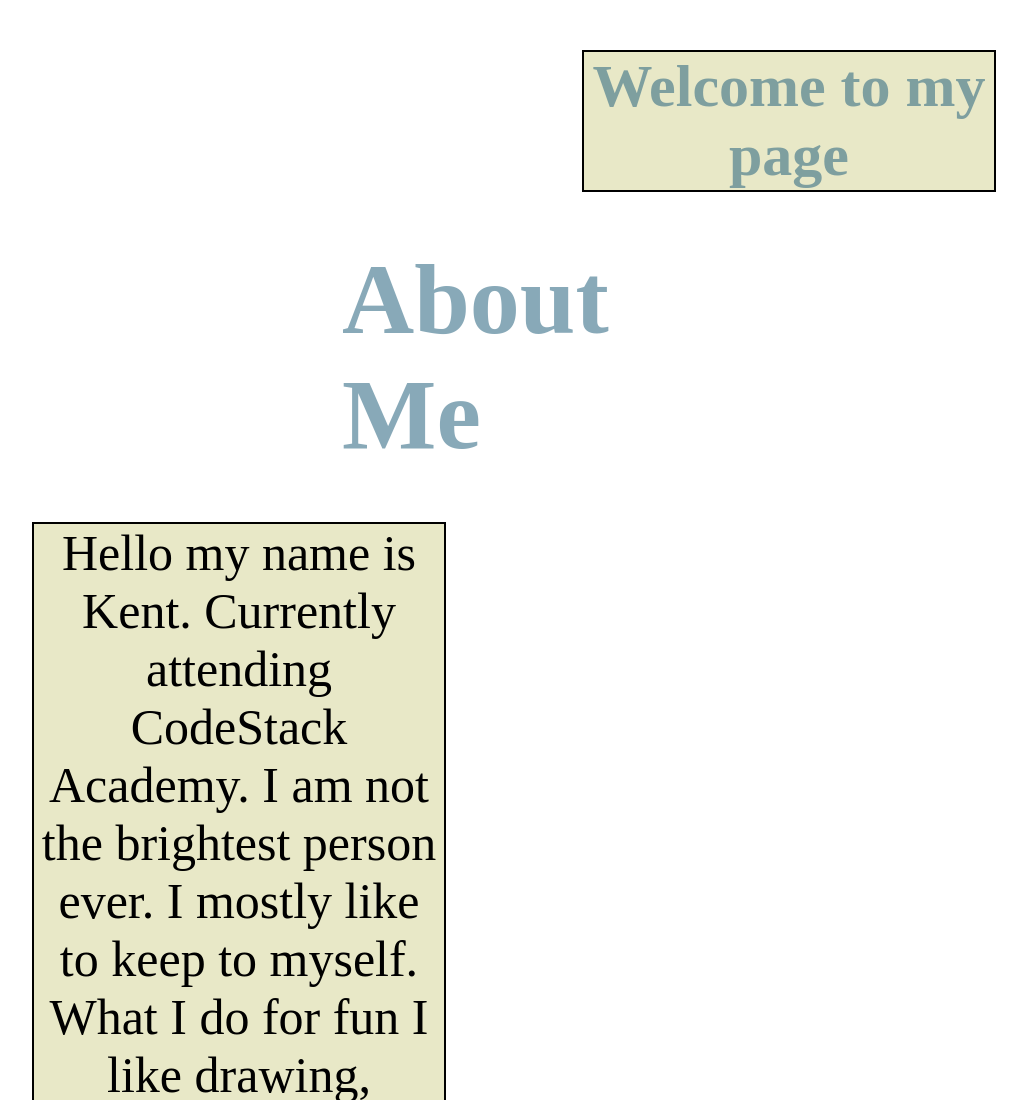
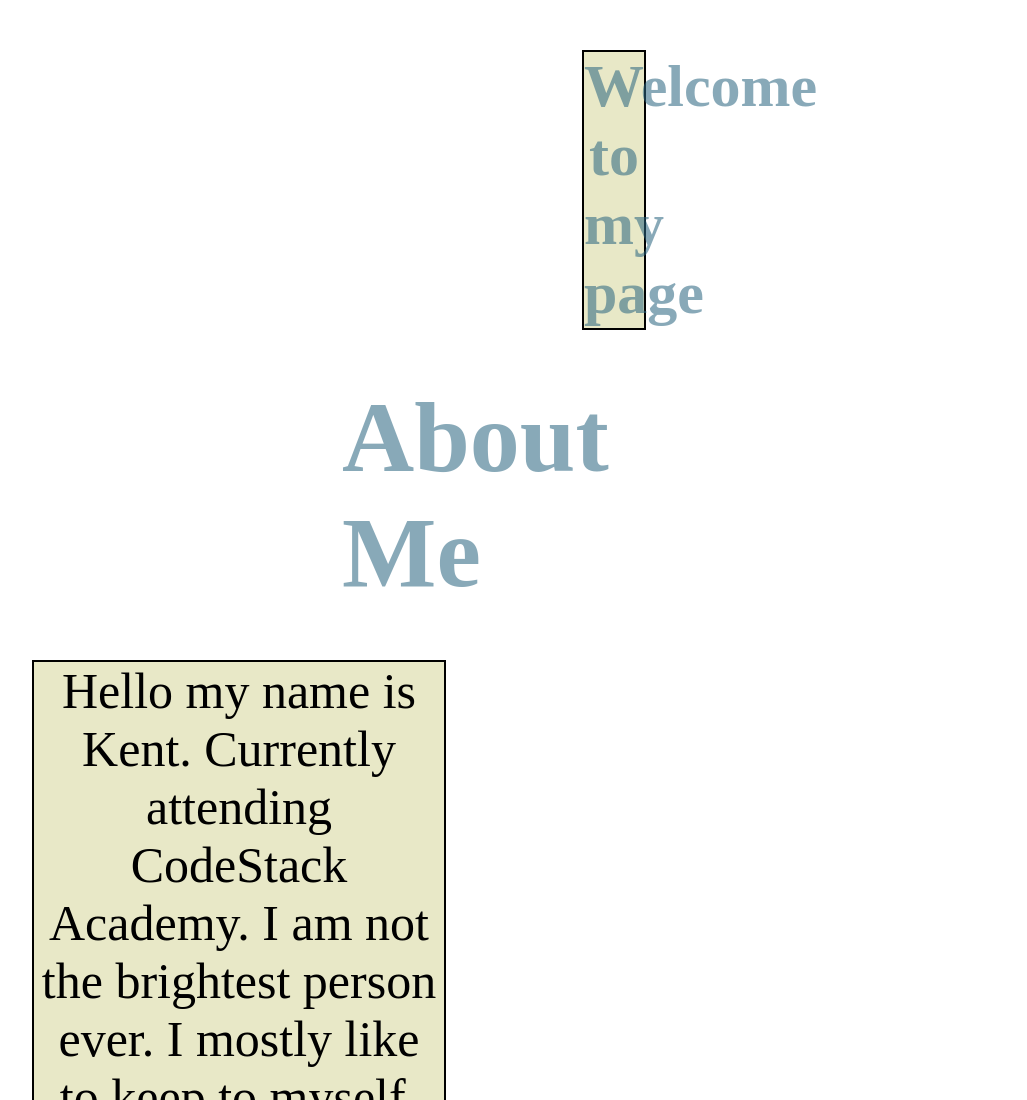
Before and after one commit to kent2pas/TupasKAllAboutMewithstyles, a plain HTML site: page img/index.html in a window 1280 px wide. Shown: the top 1100 px of the page, without its empty margins (126-1153 px from the left). Drawn offline with Linux system fonts and the light colour scheme.

Commit message:
FIRST HTML

```diff
--- a/img/index.html
+++ b/img/index.html
@@ -14,7 +14,7 @@
         background-color: rgba(211, 212, 149, 0.527);
         margin-top: 50px;
         margin-bottom: 50px;
-        margin-right: 150px;
+        margin-right: 500px;
         margin-left: 700px;
     }
 
```
